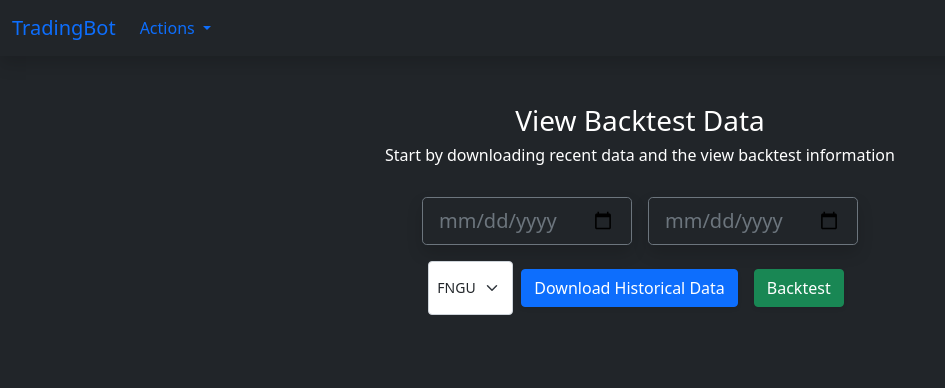
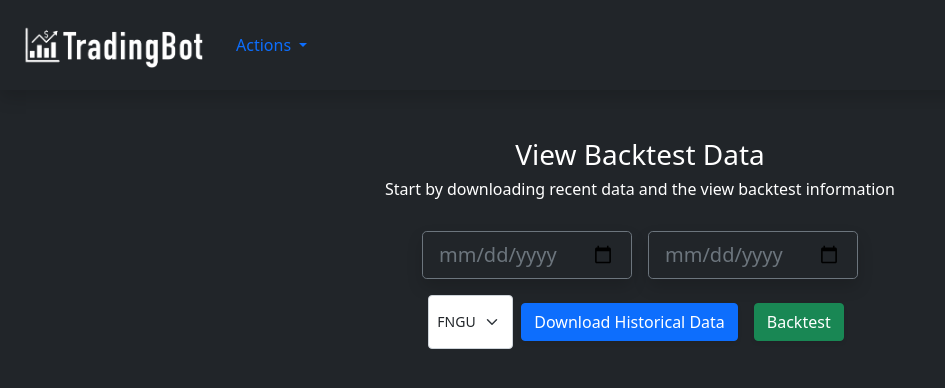
Before and after one commit to Itzbrandonlee/TradingBot, a website: page public/backtest.html in a window 1280 px wide. Shown: the whole page, without its empty margins (0-945 px from the left). Drawn offline with nearby package versions, Linux system fonts and the light colour scheme.

Commit message:
Adding PNG logo to all pages

```diff
--- a/public/backtest.html
+++ b/public/backtest.html
@@ -12,7 +12,9 @@
 <body class="bg-dark text-white">
   <nav class="navbar navbar-expand-lg bg-body-tertiary shadow mb-5">
     <div class="container-fluid">
-      <a class="navbar-brand" href="/">TradingBot</a>
+      <a class="navbar-brand" href="/">
+        <img src="/images/Logo.png" width="200" alt="TradingBot Logo">
+      </a>
       <button class="navbar-toggler" type="button" data-bs-toggle="collapse" data-bs-target="#navbarSupportedContent" aria-controls="navbarSupportedContent" aria-expanded="false" aria-label="Toggle navigation">
         <span class="navbar-toggler-icon"></span>
       </button>
--- a/server.js
+++ b/server.js
@@ -8,6 +8,10 @@ const PORT = process.env.PORT || 3000;
 app.use(cors());
 
 // Serve static files from the 'public' directory
+app.use(logger('dev'))
+app.use(express.json())
+app.use(express.urlencoded({ extended: false }))
+app.use(cookieParser())
 app.use(express.static(path.join(__dirname, 'public')));
 
 app.get('/', (req, res) => {
```
Also changed, not shown: public/historical_graph.html (+3 -1 lines), public/index.html (+3 -1 lines), public/images/Logo.png (renamed from images/Logo.png).
